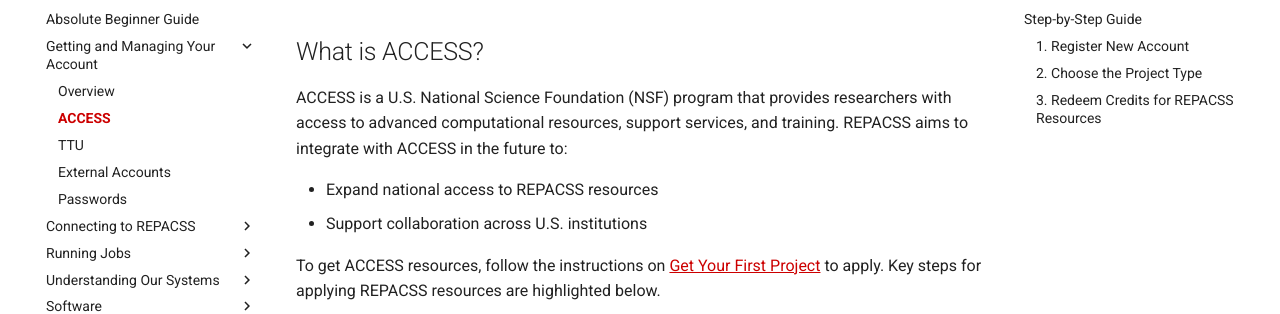
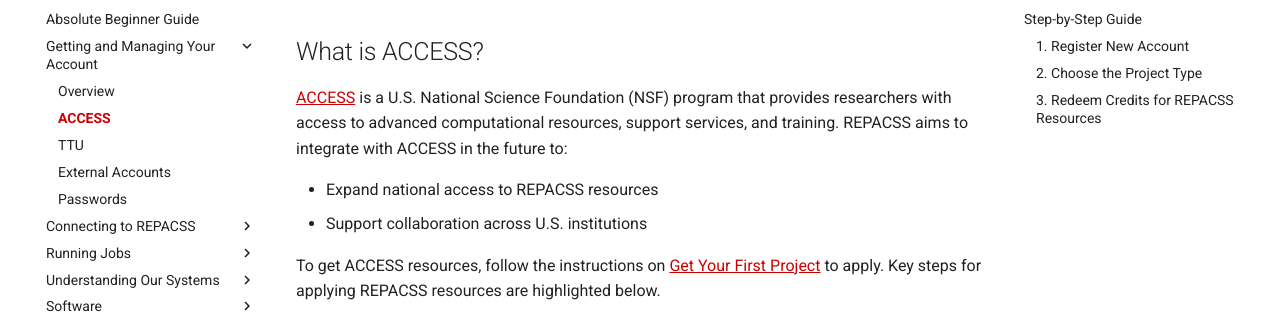
Before and after one commit to nsfcac/repacss-user-guide, an MkDocs documentation site: the page built from docs/account/access.md, in a window 1280 px wide and 900 px high. Shown: the part 146-460 px from the top of the window. Built offline with MkDocs 1.6.1 and Material for MkDocs 9.7.7, drawn with Linux system fonts in a browser that asks for light colours; comment, search, counter and statistics services are not loaded; part of the change alters nothing that is shown.

```diff
--- a/docs/account/access.md
+++ b/docs/account/access.md
@@ -2,7 +2,7 @@
 
 ## What is ACCESS?
 
-ACCESS is a U.S. National Science Foundation (NSF) program that provides researchers with access to advanced computational resources, support services, and training. REPACSS aims to integrate with ACCESS in the future to:
+[ACCESS](https://access-ci.org) is a U.S. National Science Foundation (NSF) program that provides researchers with access to advanced computational resources, support services, and training. REPACSS aims to integrate with ACCESS in the future to:
 
 - Expand national access to REPACSS resources
 - Support collaboration across U.S. institutions
```
